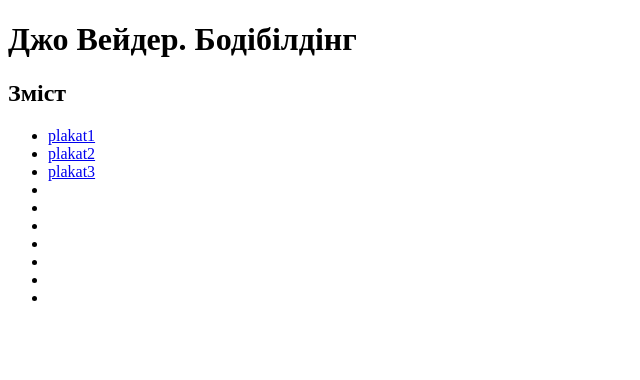
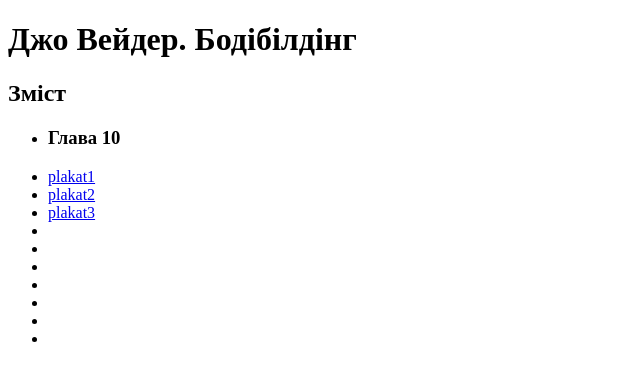
Before and after one commit to AVasilaki/weider-bodybuilding-book, a website: page index.html in a window 1280 px wide. Shown: the whole page, without its empty margins (0-640 px from the left). Drawn offline with Linux system fonts and the light colour scheme.

Commit message:
Update index.html

```diff
--- a/index.html
+++ b/index.html
@@ -9,6 +9,7 @@
     <h1>Джо Вейдер. Бодібілдінг</h1>
     <h2>Зміст</h2>
     <ul>
+      <li><h3>Глава 10</h3></li>
       <li><a href="../atlet/plakat1.html">plakat1</a></li>
       <li><a href="../atlet/plakat2.html">plakat2</a></li>
       <li><a href="../atlet/plakat3.html">plakat3</a></li>
```
